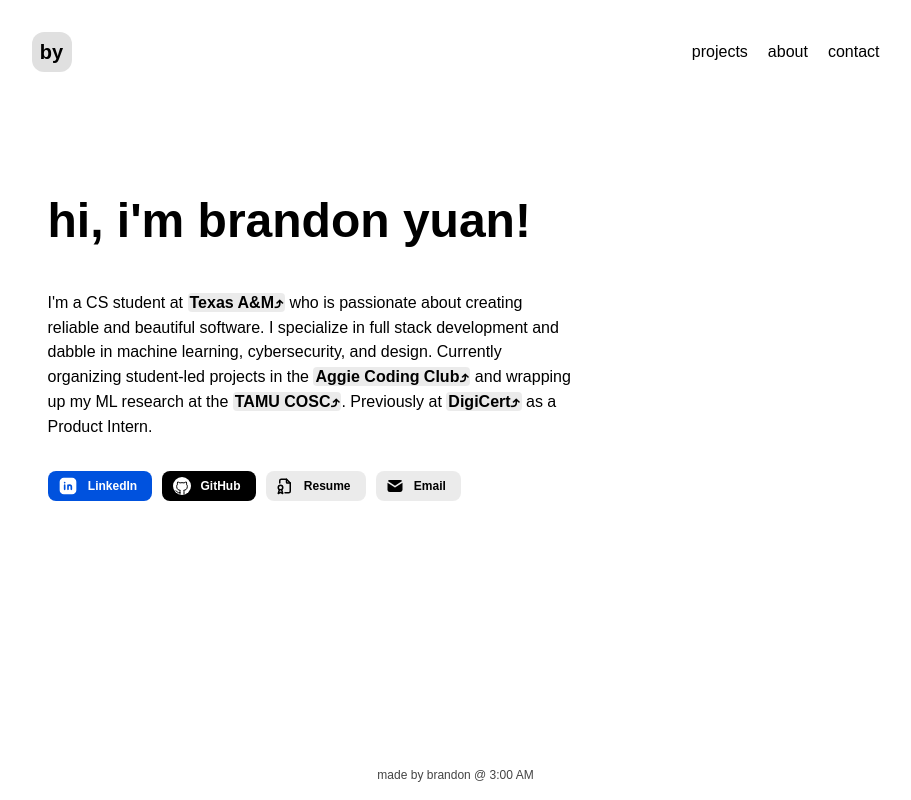
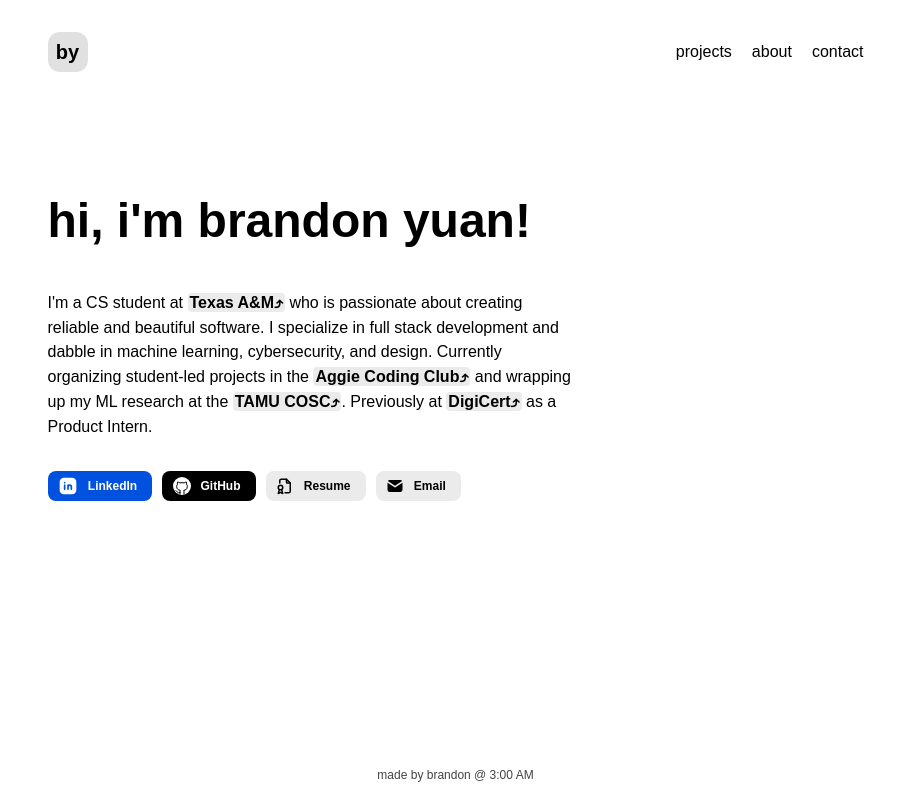
Before and after one commit to brandonyuanCS/brandonyuancs.github.io, a React (Vite) app: page / in a window 1280 px wide. Shown: the whole page, without its empty margins (177-1088 px from the left). Built offline with nearby package versions, Linux system fonts and the light colour scheme; a web font is replaced by a local one.

Commit message:
fixed nav spacing

```diff
--- a/src/components/Nav.tsx
+++ b/src/components/Nav.tsx
@@ -60,7 +60,7 @@
       display: 'flex',
       flexDirection: 'column'
     }}>
-      <div style={{ flexShrink: 0, marginBottom: '5rem'}}>
+      <div style={{ flexShrink: 0, marginBottom: '5rem', padding: '0 1rem'}}>
         <Group justify="space-between" mt="2rem">
           <NavLogo />
           <Group gap="lg">
@@ -75,7 +75,7 @@
         <Outlet />
       </div>
 
-      <div style={{ flexShrink: 0 }}>
+      <div style={{ flexShrink: 0, padding: '0 1rem' }}>
         <div style={{ justifyContent: 'center', display: 'flex', marginTop: '5rem' }}>
           <Text size='xs' mb='md' c='#444444'>made by brandon @ 3:00 AM </Text>
         </div>
```
